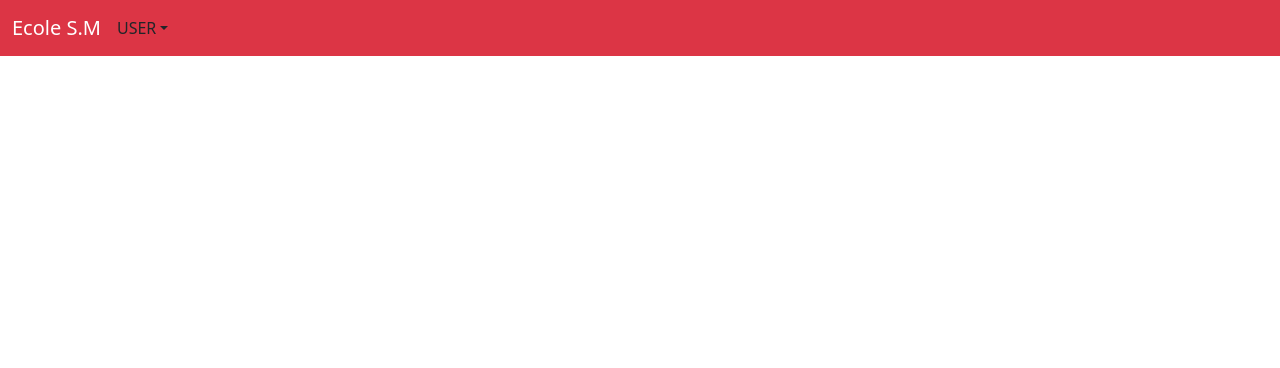
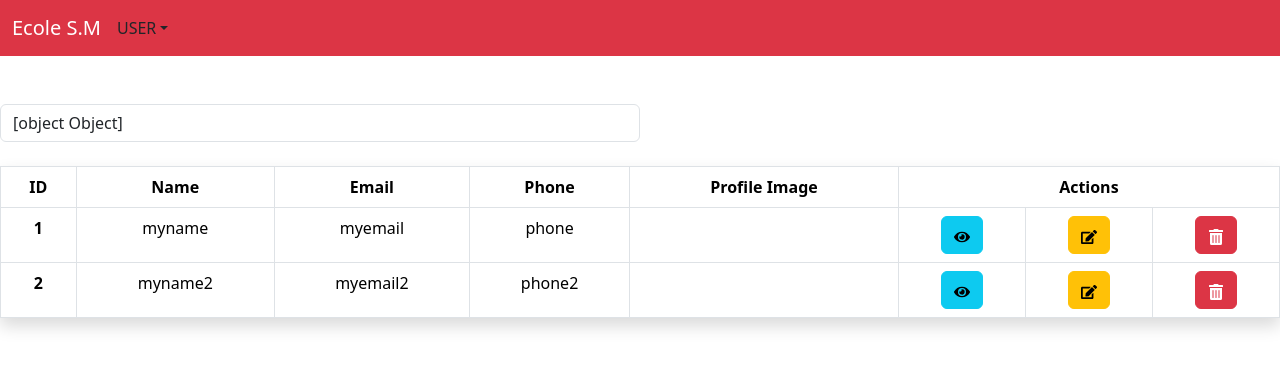
Before and after one commit to coderLadyCodes/ecoleReact, a React (Create React App) app: page /view-users in a window 1280 px wide. Before the commit this address had no page. Shown: the top 368 px of the page. Built offline with nearby package versions, Linux system fonts and the light colour scheme; no server answers; a web font is replaced by a local one.

Commit message:
fucking image

```diff
--- a/src/App.js
+++ b/src/App.js
@@ -20,12 +20,12 @@ function App() {
       <Routes>
         <Route exact path="/" element={<Home />}></Route>
         <Route exact path="/add-users" element={<AddUser />}></Route>
-{/*
+
         <Route exact path="/view-users" element={<UsersView />}></Route>
 
         <Route exact path="/edit-user/:id" element={<EditUser />}></Route>
 
-  <Route exact path="/user-profile/:id" element={<UserProfile />}></Route>*/}
+  <Route exact path="/user-profile/:id" element={<UserProfile />}></Route>
       </Routes>
     </Router>
     </main>
--- a/src/component/user/AddUser.js
+++ b/src/component/user/AddUser.js
@@ -5,10 +5,17 @@ import axios from 'axios';
 const AddUser = () => {
 let navigate = useNavigate();
 
-const[name, setName] = useState("");
-const[email, setEmail] = useState("");
-const[phone, setPhone] = useState("");
-const[multipartFile, setMultipartFile] = useState(null);
+const[name, setName] = useState('');
+const[email, setEmail] = useState('');
+const[phone, setPhone] = useState('');
+const[multipartFile, setMultipartFile] = useState();
+
+const [error, setErrors] = useState({
+  name:'',
+  email:'',
+  phone:'',
+  multipartFile:''
+})
 
 const handleImage = (e) => {
   console.log(e.target.files);
@@ -17,7 +24,7 @@ const handleImage = (e) => {
 
 const handleFormSubmit = async (e) =>{
   e.preventDefault();
-{/*  const formData = new FormData();
+  {/*const formData = new FormData();
   formData.append("userDTO", JSON.stringify({ name, email, phone }));
   formData.append("multipartFile", multipartFile);
    console.log(formData);*/}
@@ -27,13 +34,14 @@ const handleFormSubmit = async (e) =>{
   formData.append("email", email);
   formData.append("phone", phone);
   formData.append("multipartFile", multipartFile);
-  console.log(formData);
+  console.log(formData.data);
 
   try {
     const response =  await axios.post('http://localhost:8080/users' , formData, {
       headers: {"Content-Type": "multipart/form-data"}
     });
     navigate("/"); //view-users
+    console.log(response.data);
 
   } catch (error) {
     if (error.response){
@@ -44,35 +52,6 @@ const handleFormSubmit = async (e) =>{
     console.error('Request Setup Error:', error.message);
   }}
 };
-
-
-/* function formValidation(){
-      // NAME
-      if(name.length == 0){
-        alert('le Nom est obligatoire')
-      }
-
-      // EMAIL
-      if(email.length == 0){
-        alert('l email est obligatoire');
-      }
-
-      // PHONE NUMBER
-      const pattern = new RegExp(/^\d{1,10}$/);
-      if(phone.length == 0 || !phone.match(pattern)){
-        alert('Le numéro de télephone est obligatoire et correct');
-      }
-
-      // STUDENT
-      if(student.length == 0){
-        alert('le Nom de votre enfant est obligatoire');
-      }
-
-      // PASSWORD
-      if(password.length < 8){
-        alert('Le mot de passe doit avoir au minimum 8 characteres');
-      }
-    } */
 
   return (
     <div className="container">
--- a/src/component/user/UserProfile.js
+++ b/src/component/user/UserProfile.js
@@ -1,4 +1,4 @@
-{/*import { useParams, Link } from 'react-router-dom';
+import { useParams, Link } from 'react-router-dom';
 import React, {useEffect, useState } from 'react';
 import axios from 'axios';
 import cute from '../../images/cute.jpg';
@@ -136,7 +136,7 @@ const UserProfile = () => {
 }
 
 export default UserProfile
-*/}           {/*[user.student].map((stud) => (
+           {/*[user.student].map((stud) => (
                         <ul key={stud.id} style={{listStyle:'none'}}>
                             <li>Nom : {stud.name}</li>
                             <li> Image: {stud.profileImage}</li>
--- a/src/component/user/UsersView.js
+++ b/src/component/user/UsersView.js
@@ -1,10 +1,26 @@
-{/*import React, { useEffect, useLayoutEffect, useState } from 'react';
+import React, { useEffect, useLayoutEffect, useState } from 'react';
 import axios from 'axios';
 import {FaEdit, FaEye, FaTrashAlt} from 'react-icons/fa';
 import {Link} from 'react-router-dom';
 import SearchUser from '../common/SearchUser';
 
 const UsersView = () => {
+    const dummyData = [
+        {
+            "id":1,
+            "name": "myname",
+            "email": "myemail",
+            "phone": "phone",
+            "multipartFile": "multipartfile"
+        },
+         {
+            "id":2,
+            "name": "myname2",
+            "email": "myemail2",
+            "phone": "phone2",
+            "multipartFile": "multipartfile2"
+        }
+    ]
 const [users, setUsers] = useState([]);
 
 const[search, setSearch] = useState("");
@@ -37,13 +53,12 @@ const[search, setSearch] = useState("");
                 <th>Email</th>
                 <th>Phone</th>
                 <th>Profile Image</th>
-                <th>Students</th>
                 <th colSpan='3'>Actions</th>
                </tr>
             </thead>
 
             <tbody className='text-center'>
-                {users.filter((usr) => usr.name.toLowerCase().includes(search))
+                {dummyData.filter((usr) => usr.name.toLowerCase().includes(search))
                 .map((user, index)=>(
                  <tr key={user.id}>
                     <th scope="row" key={index}>
@@ -53,17 +68,6 @@ const[search, setSearch] = useState("");
                      <td>{user.email}</td>
                      <td>{user.phone}</td>
                      <td>{user.profileImage}</td>
-                     <td>
-                        {[user.student].map((stud) => (
-                        <ul key={stud.id} style={{listStyle:'none'}}>
-                            <li>Nom : {stud.name}</li>
-                            <li> Image: {stud.profileImage}</li>
-                            <li> Birthday : {stud.birthday}</li>
-                            <li>Présence : {stud.presence.toString()}</li>
-                            <li>Cantine : {stud.cantine.toString()}</li>
-                        </ul>
-                        ))}
-                     </td>
                      <td className='mx-2'>
                         <Link to={`/user-profile/${user.id}`} className='btn btn-info'><FaEye /></Link>
                         </td>
@@ -83,4 +87,4 @@ const[search, setSearch] = useState("");
   );
 };
 
-export default UsersView*/}
+export default UsersView
```
